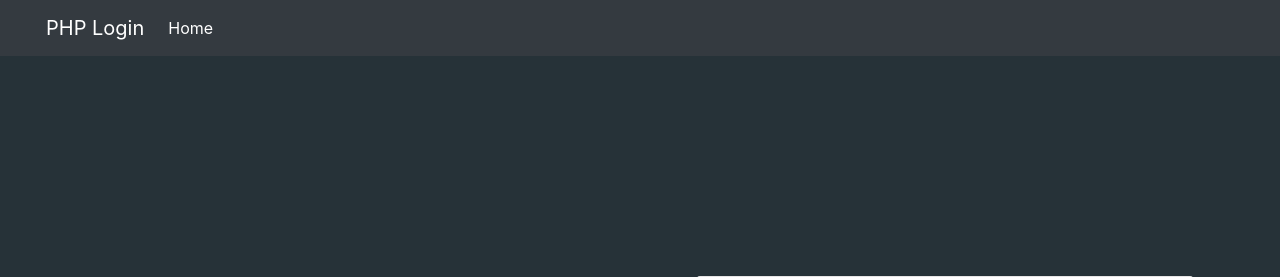
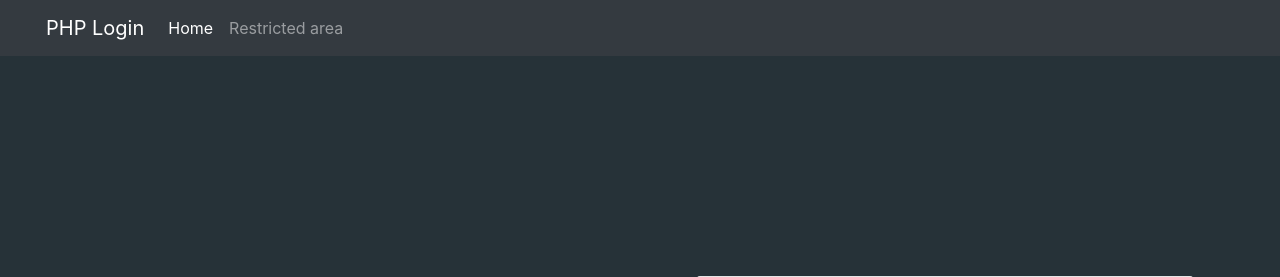
Before and after one commit to davide-calza/php-login, a PHP site: page / in a window 1280 px wide. Shown: the top 277 px of the page. Run offline with PHP 8.4, Linux system fonts and the light colour scheme; some libraries are stand-ins or nearby versions.

Commit message:
restricted area link on navbars

```diff
--- a/home.php
+++ b/home.php
@@ -117,7 +117,11 @@ if(isset($_GET['err'])){
         <ul class="navbar-nav mr-auto">
             <!--Home-->
             <li class="nav-item active">
-                <a class="nav-link" href="home.php">Home <span class="sr-only">(current)</span></a>
+                <a class="nav-link" href="home.php">Home<span class="sr-only">(current)</span></a>
+            </li>
+            <!--Restricted area-->
+            <li class="nav-item">
+                <a class="nav-link" href="restricted.php">Restricted area<span class="sr-only"></span></a>
             </li>
         </ul>
         <!--Right side buttons-->
--- a/index.php
+++ b/index.php
@@ -53,6 +53,10 @@ if (isset($_POST['btn-login'])) {
             <li class="nav-item active">
                 <a class="nav-link" href="home.php">Home <span class="sr-only">(current)</span></a>
             </li>
+            <!--Restricted area-->
+            <li class="nav-item">
+                <a class="nav-link" href="restricted.php">Restricted area<span class="sr-only"></span></a>
+            </li>
         </ul>
     </div>
 </nav>
--- a/register.php
+++ b/register.php
@@ -57,6 +57,10 @@ if (isset($_POST['btn-signup'])) {
             <!--Home-->
             <li class="nav-item active">
                 <a class="nav-link" href="home.php">Home <span class="sr-only">(current)</span></a>
+            </li>
+            <!--Restricted area-->
+            <li class="nav-item">
+                <a class="nav-link" href="restricted.php">Restricted area<span class="sr-only"></span></a>
             </li>
         </ul>
     </div>
```
